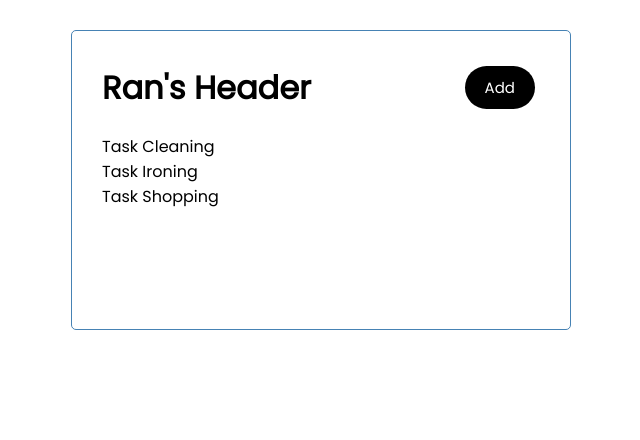
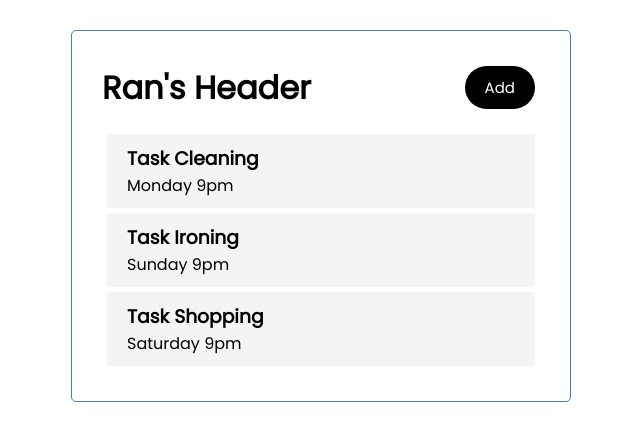
Before and after one commit to ranerlich7/ran-task, a JavaScript app: page / in a window 1280 px wide. Shown: the top 440 px of the page, without its empty margins (319-959 px from the left). Built offline with nearby package versions, Linux system fonts and the light colour scheme; the HTML template or start-up script is replaced by a standard one.

Commit message:
added style and content to task element

```diff
--- a/src/App.js
+++ b/src/App.js
@@ -2,6 +2,7 @@
 import Tasks from './components/Tasks';
 
 function App() {
+
   return (
       <div className='container'>
       <Header/>
--- a/src/components/Task.js
+++ b/src/components/Task.js
@@ -1,7 +1,12 @@
 
-function Task({content}) {
+function Task({task}) {
   return (
-    <div >Task {content}</div>
+
+    <div className="task">
+        <h3>Task {task.name}</h3>
+    <p>{task.date}</p>
+    </div>
+
   )
 }
 
--- a/src/components/Tasks.js
+++ b/src/components/Tasks.js
@@ -27,7 +27,7 @@
         //   for task in tasks
         //     f'<li>{task.name}</li>'
     <>
-    {tasks.map((i) => <Task key={i.id} content={i.name}/>)}
+    {tasks.map((task) => <Task key={task.id} task={task}/>)}
     {/* {tasks.map((i) => <li>{i.name}</li>)}
     {tasks.map(getName)} */}
     </>
```
